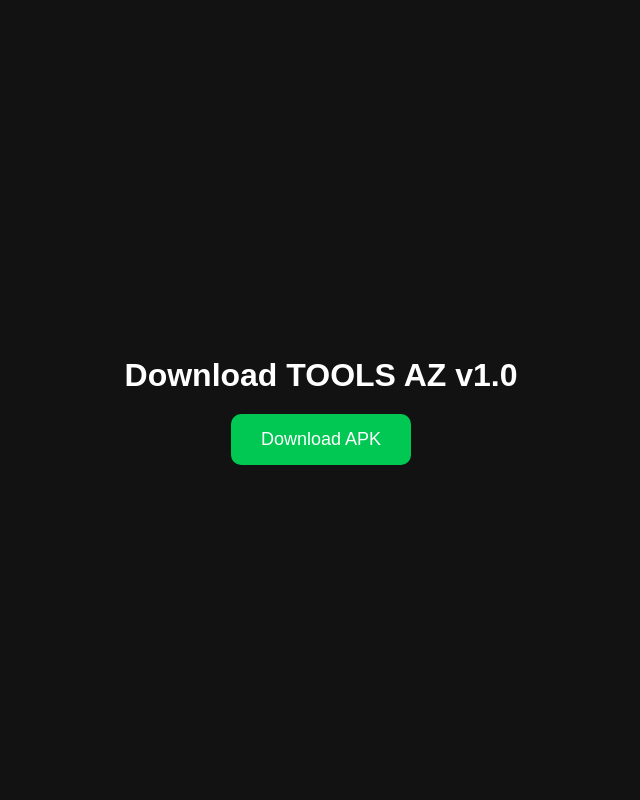
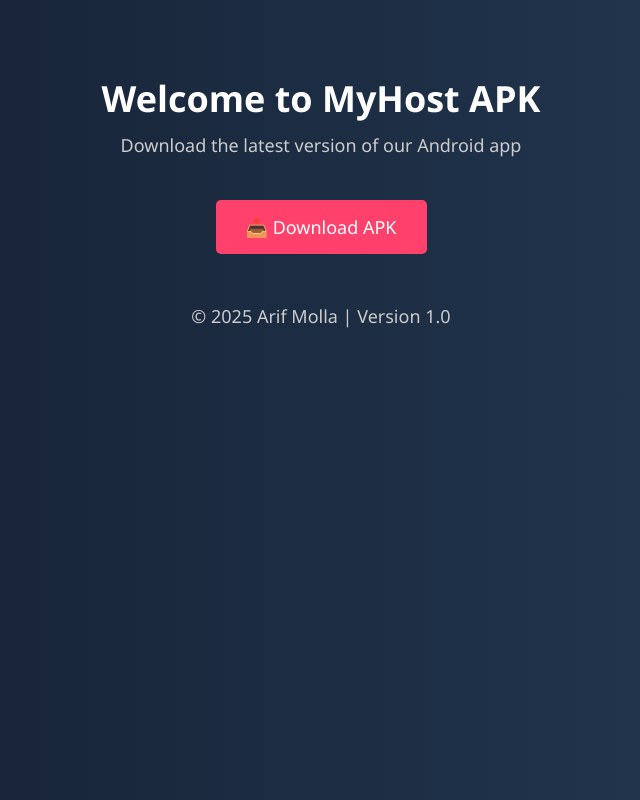
Before and after one commit to Arifmolla123/newprojectsarifsa, a plain HTML site: page Index.html in a window 1280 px wide. Shown: the whole page, without its empty margins (319-959 px from the left). Drawn offline with Linux system fonts and the light colour scheme.

Commit message:
Index.html

```diff
--- a/Index.html
+++ b/Index.html
@@ -2,39 +2,60 @@
 <html lang="en">
 <head>
   <meta charset="UTF-8">
-  <title>Download TOOLS AZ 1.0</title>
+  <meta name="viewport" content="width=device-width, initial-scale=1">
+  <title>MyHost APK</title>
   <style>
     body {
-      font-family: Arial, sans-serif;
-      background: #121212;
-      color: #ffffff;
-      display: flex;
-      flex-direction: column;
-      align-items: center;
-      justify-content: center;
-      height: 100vh;
+      font-family: 'Segoe UI', sans-serif;
+      background: linear-gradient(to right, #141e30, #243b55);
+      color: white;
       margin: 0;
+      padding: 0;
+      text-align: center;
+    }
+    .container {
+      padding: 50px 20px;
     }
     h1 {
-      font-size: 2em;
-      margin-bottom: 20px;
+      font-size: 36px;
+      margin-bottom: 10px;
     }
-    a.download-button {
+    p {
+      font-size: 18px;
+      margin-top: 0;
+      color: #ccc;
+    }
+    .btn {
+      display: inline-block;
+      margin-top: 25px;
       padding: 15px 30px;
-      background-color: #00c853;
+      font-size: 18px;
       color: white;
+      background-color: #ff416c;
+      border: none;
+      border-radius: 5px;
       text-decoration: none;
-      border-radius: 10px;
-      font-size: 18px;
-      transition: background 0.3s;
+      transition: background-color 0.3s ease;
     }
-    a.download-button:hover {
-      background-color: #00b248;
+    .btn:hover {
+      background-color: #ff4b2b;
+    }
+    footer {
+      margin-top: 50px;
+      font-size: 14px;
+      color: #999;
     }
   </style>
 </head>
 <body>
-  <h1>Download TOOLS AZ v1.0</h1>
-  <a class="download-button" href="TOOLS%20AZ_1.0.apk" download>Download APK</a>
+  <div class="container">
+    <h1>Welcome to MyHost APK</h1>
+    <p>Download the latest version of our Android app</p>
+    <a class="btn" href="TOOLS%20AZ_1.0.apk" download>📥 Download APK</a>
+
+    <footer>
+      <p>© 2025 Arif Molla | Version 1.0</p>
+    </footer>
+  </div>
 </body>
 </html>
```
